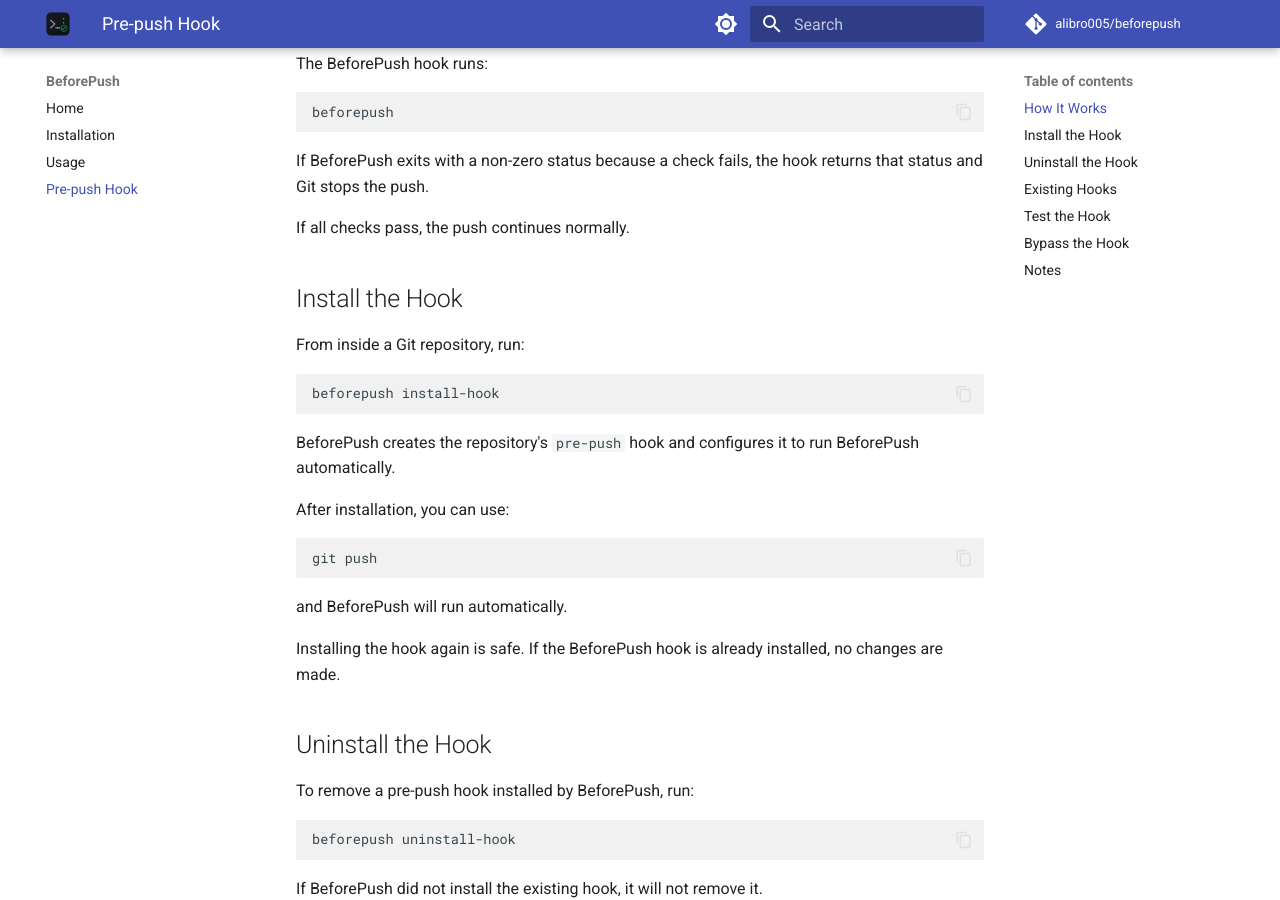
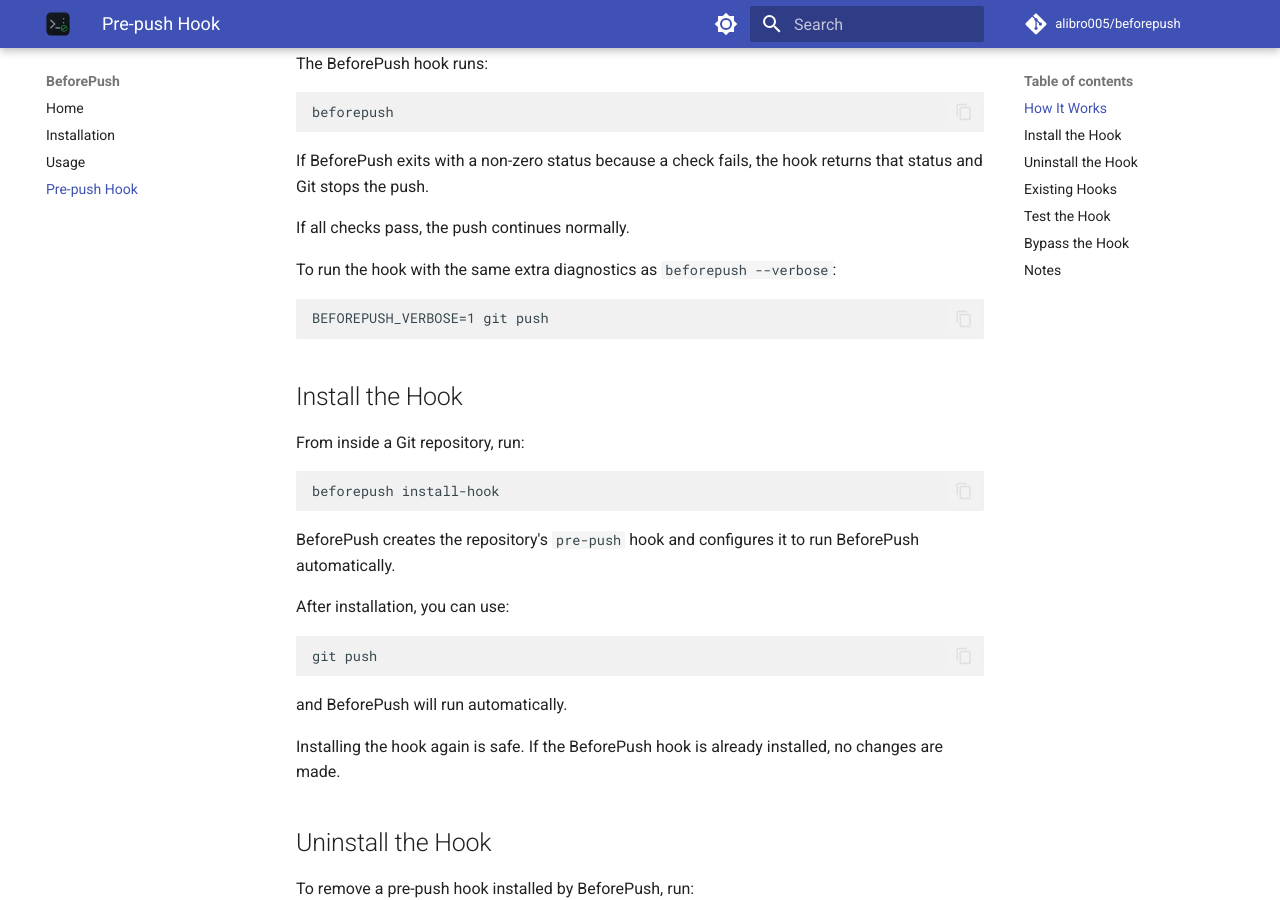
Before and after one commit to HarshRajSinghania/beforepush, an MkDocs documentation site: the page built from docs/pre-push-hook.md, in a window 1280 px wide and 900 px high, scrolled down 452 px. Built offline with MkDocs 1.6.1 and Material for MkDocs 9.7.7, drawn with Linux system fonts in a browser that asks for light colours; comment, search, counter and statistics services are not loaded.

Commit message:
Document BEFOREPUSH_VERBOSE for the pre-push hook

````diff
--- a/docs/pre-push-hook.md
+++ b/docs/pre-push-hook.md
@@ -23,6 +23,12 @@
 If BeforePush exits with a non-zero status because a check fails, the hook returns that status and Git stops the push.
 
 If all checks pass, the push continues normally.
+
+To run the hook with the same extra diagnostics as `beforepush --verbose`:
+
+```bash
+BEFOREPUSH_VERBOSE=1 git push
+```
 
 ## Install the Hook
 
````
